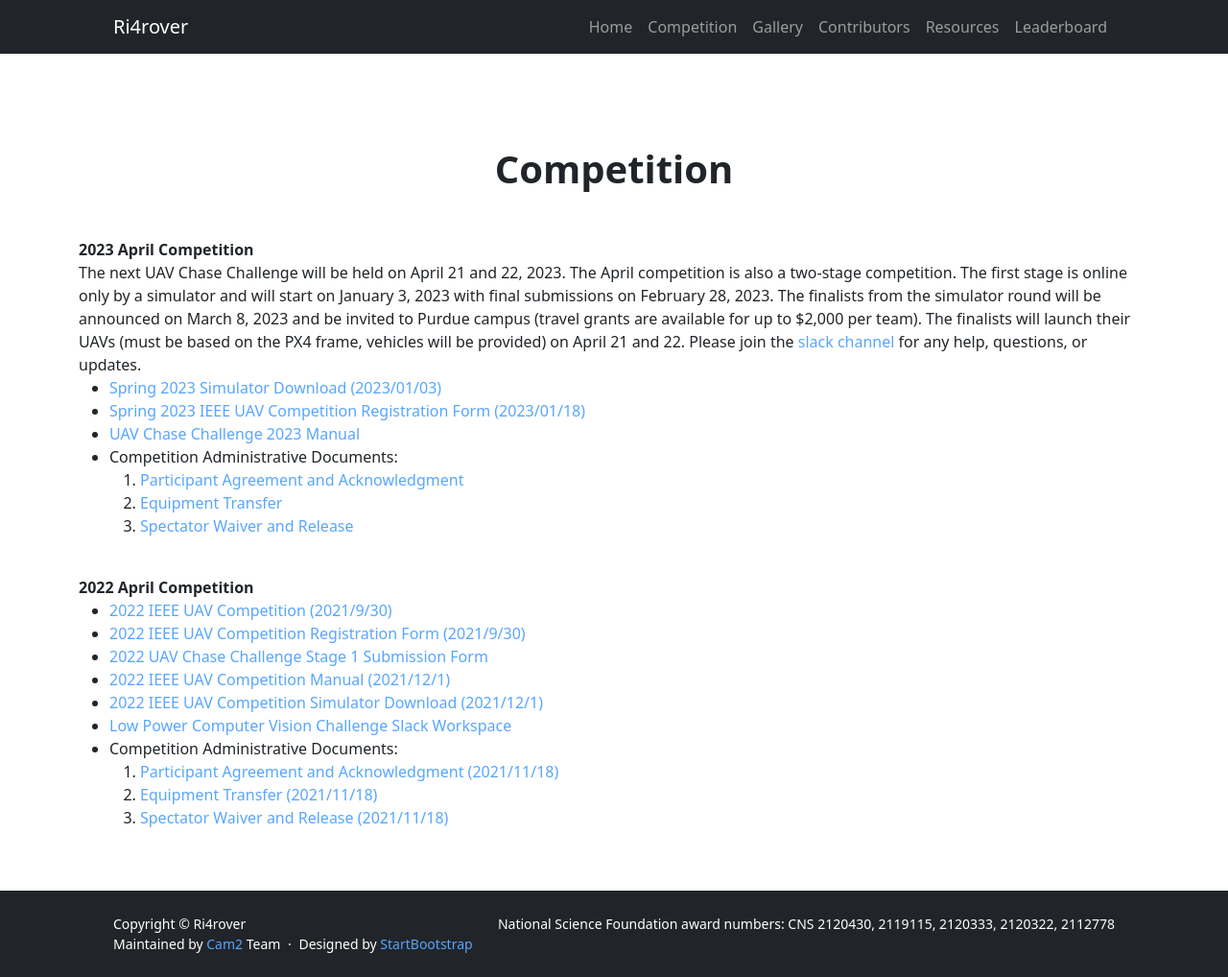
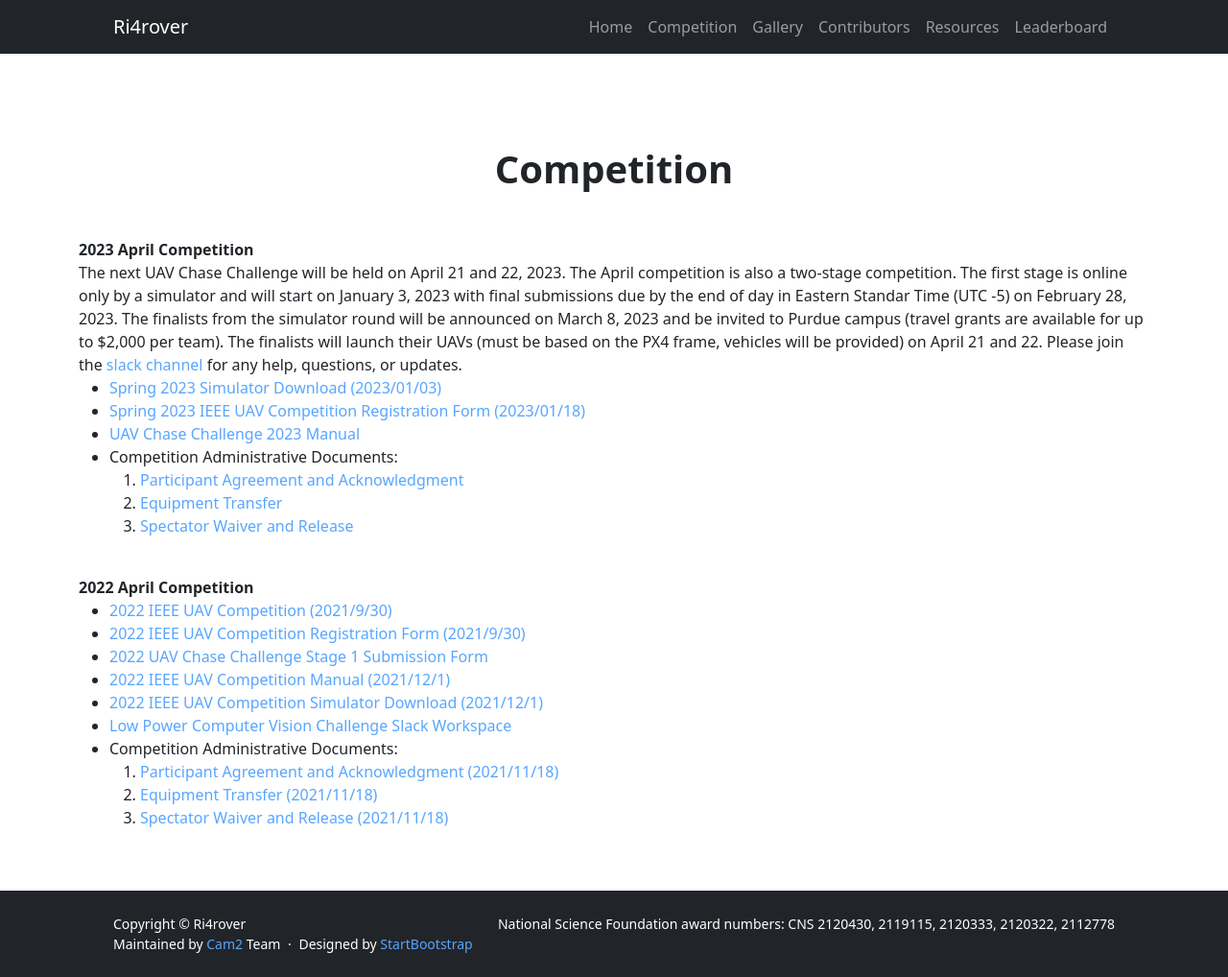
Before and after one commit to OliverQiang/Ri4rover, a Jekyll site: the page built from _pages/competition.html, in a window 1280 px wide. Shown: the whole page at 96% size. Built offline with Jekyll 4.4.1, drawn with Linux system fonts in a browser that asks for light colours.

Commit message:
Changed competition page

```diff
--- a/_pages/competition.html
+++ b/_pages/competition.html
@@ -15,7 +15,7 @@ title: Ri4rover
         <b>2023 April Competition</b><br>
     The next UAV Chase Challenge will be held on April 21 and 22, 2023.
     The April competition is also a two-stage competition.
-    The first stage is online only by a simulator and will start on January 3, 2023 with final submissions on February 28, 2023.
+    The first stage is online only by a simulator and will start on January 3, 2023 with final submissions due by the end of day in Eastern Standar Time (UTC -5) on February 28, 2023.
     The finalists from the simulator round will be announced on March 8, 2023 and be invited to Purdue campus (travel grants are available for up to $2,000 per team).
     The finalists will launch their UAVs (must be based on the PX4 frame, vehicles will be provided) on April 21 and 22.
     Please join the <a href="https://join.slack.com/t/lpcvc/shared_invite/zt-1fdowvmtf-YN3rg13WAni5FZ3sFKuN2Q">slack channel </a> for any help, questions, or updates.<br>
```
